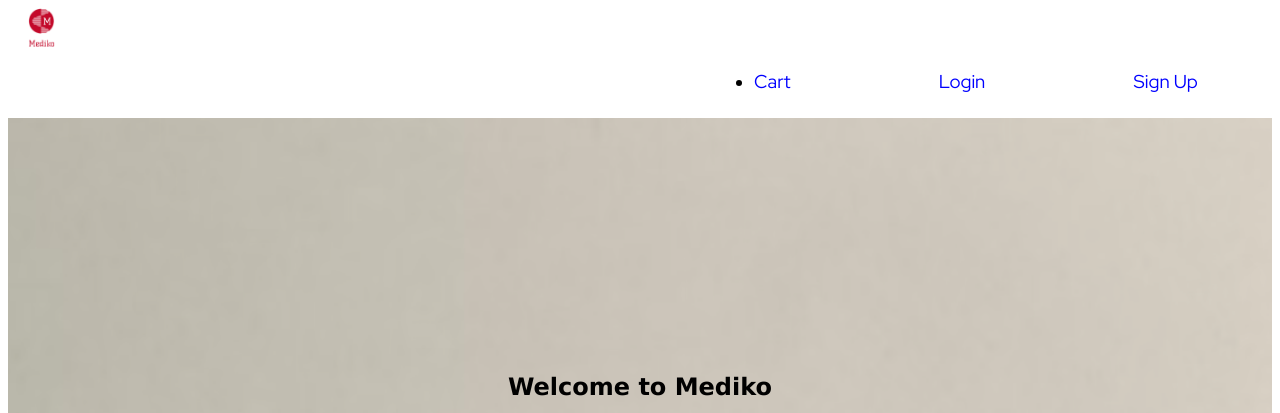
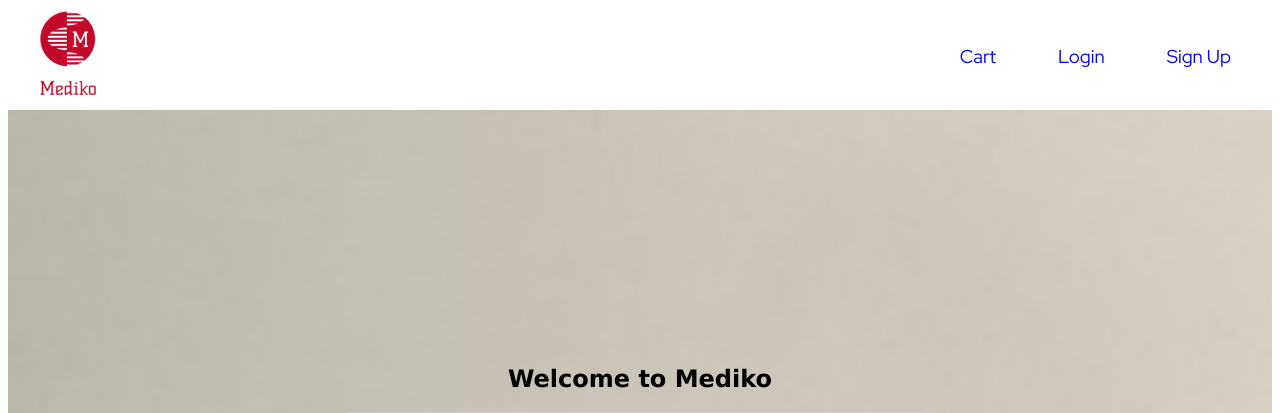
Before and after one commit to Apex-ace/MediEase, a Flask app: page / in a window 1280 px wide. Shown: the top 413 px of the page. Run offline with Flask 3, Linux system fonts and the light colour scheme; parts of the project's set-up code (start-up, migrations or seed data) failed here and were passed over.

Commit message:
Changed navbar style

```diff
--- a/static/customer/navbar.css
+++ b/static/customer/navbar.css
@@ -1,6 +1,7 @@
 .navbar {
+    margin: 10px;
     background-color: white;
-    height: 110px;
+    height: 90px;
     display: flex;
     flex-direction: row;
     justify-content: space-between;
@@ -8,11 +9,11 @@
 
 #logo {
     margin-left: 20px;
-    width: 20%;
+    width: 60px;
 }
 
 #index {
-    width: 50%;
+    width: 30%;
 }
 
 #index a {
@@ -29,10 +30,11 @@
 
 #index ul {
     display: flex;
-    height: 100%;
     flex-direction: row;
     justify-content: space-around;
-    align-items: center;
+    align-items: right;
     font-size: 14pt;
     margin-left: 0;
+    list-style-type: none;
+    padding-top: 15px;
 }
```
